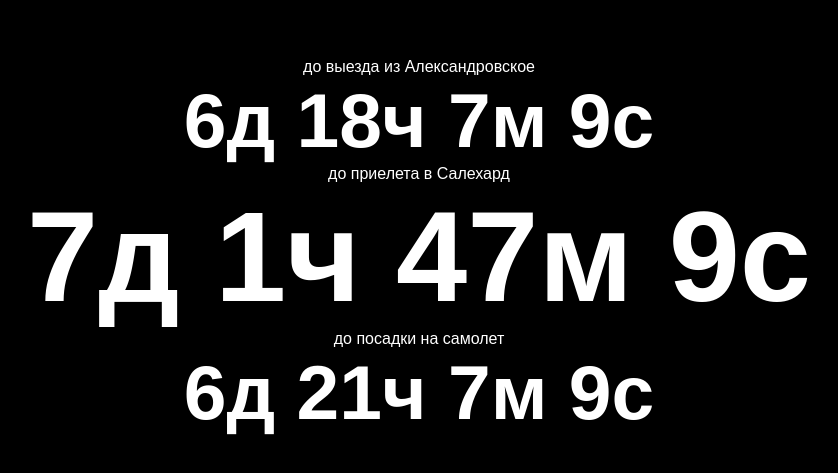
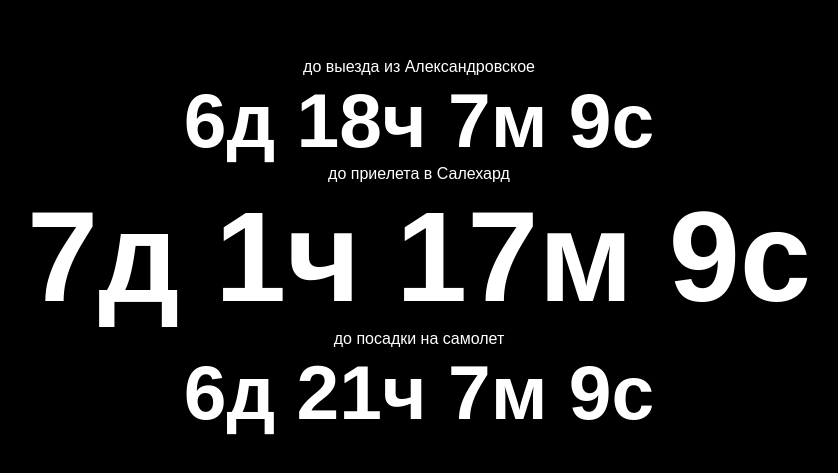
Before and after one commit to dajeo/timer.dajeo.by, a plain HTML site: page index.html in a window 1280 px wide. Shown: the part 153-626 px from the top of the page, without its empty margins (221-1059 px from the left). Drawn offline with Linux system fonts and the light colour scheme.

Commit message:
Update index.html

```diff
--- a/index.html
+++ b/index.html
@@ -104,7 +104,7 @@
         }
 
         const endFromAlexandrovskoye = new Date('07/20/2023 05:00 GMT+03:00')
-        const endToSalekhard = new Date('07/20/2023 14:40 GMT+05:00');
+        const endToSalekhard = new Date('07/20/2023 14:10 GMT+05:00');
         const endToBoarding = new Date('07/20/2023 08:00 GMT+03:00');
 
         const _fromAlexandrovskoyeEl = document.getElementById('from_alexandrovskoye')
```
